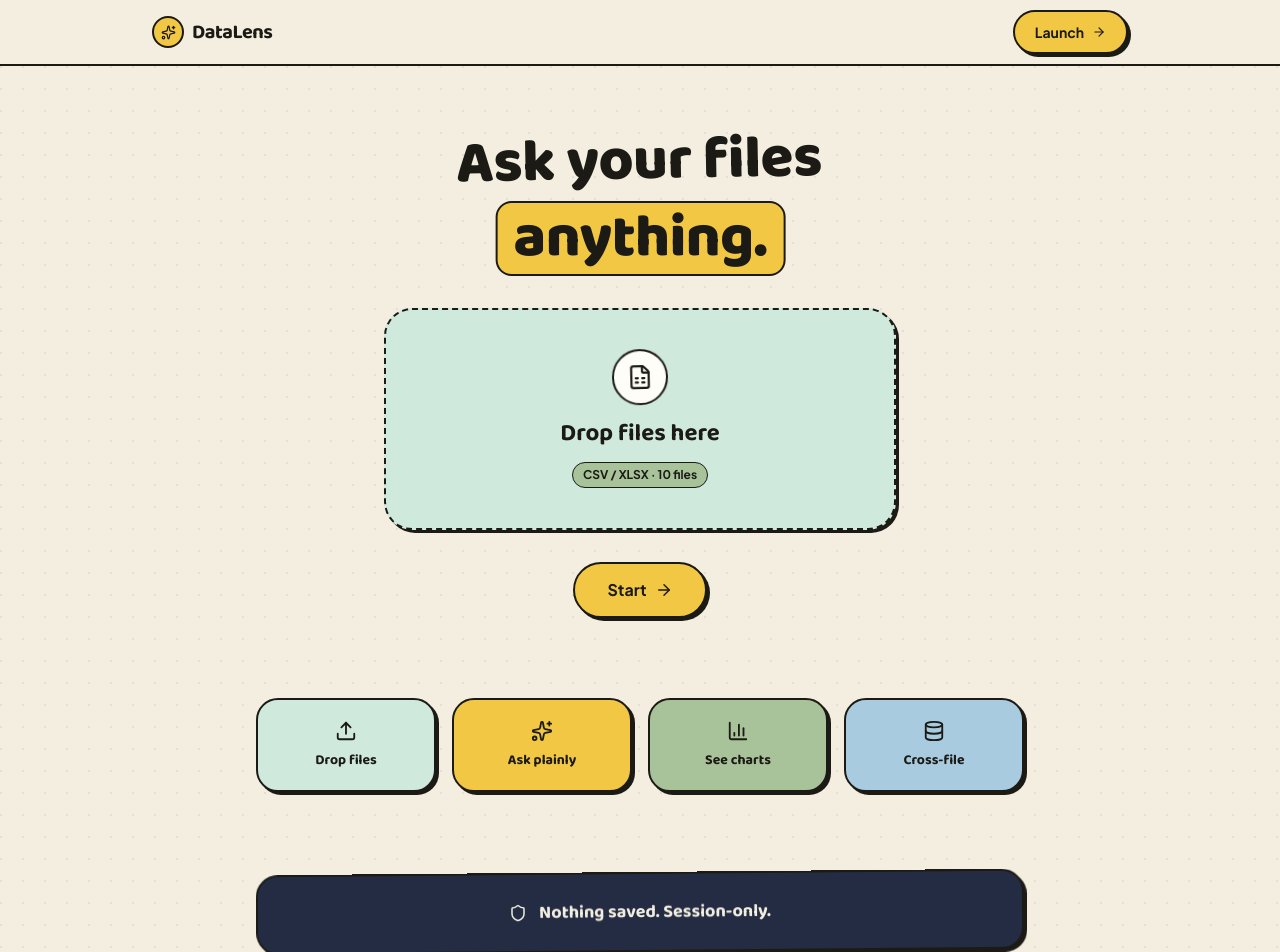
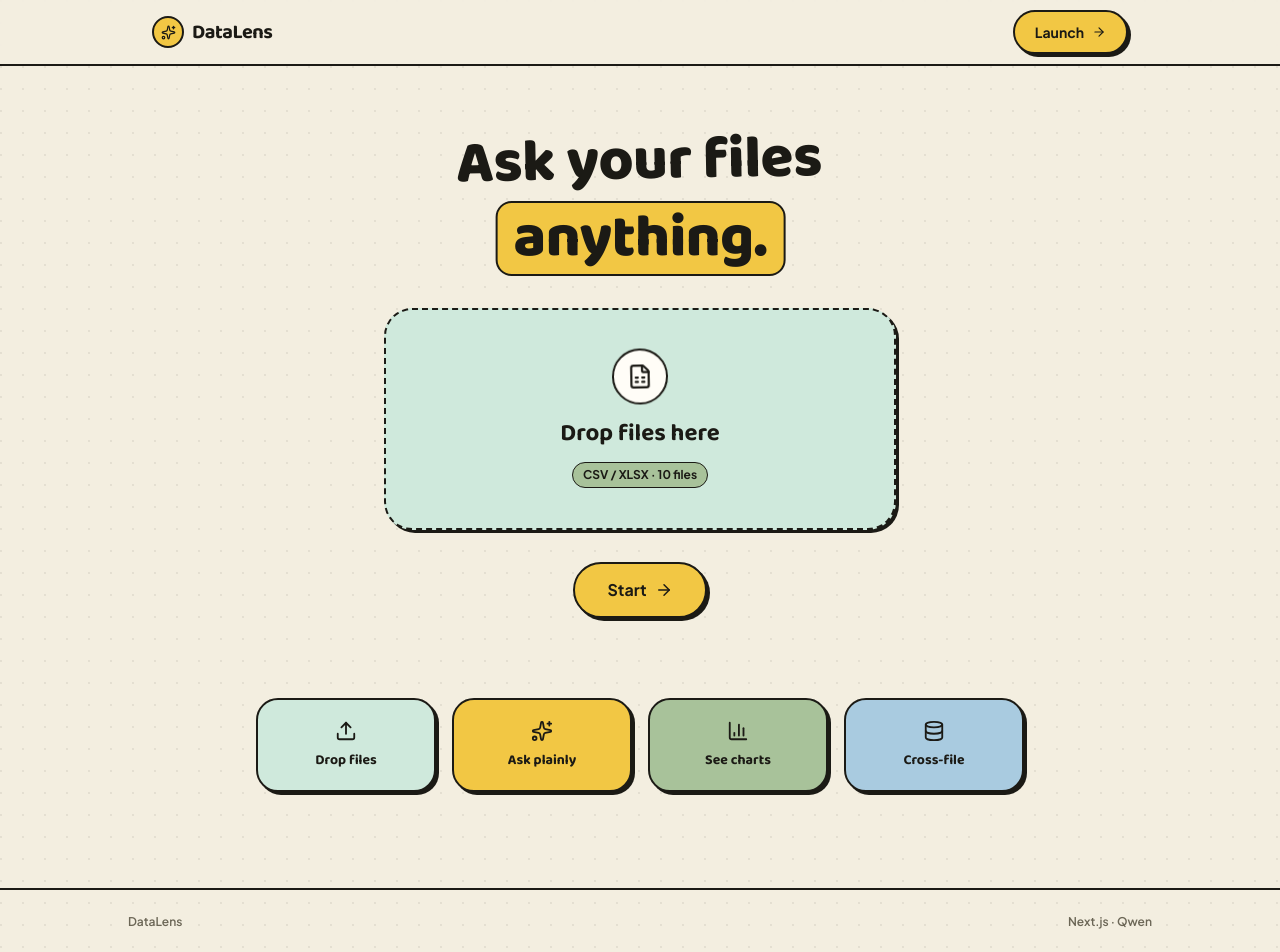
Before and after one commit to SubodhSenpai/Datalens, a Next.js app: page / in a window 1280 px wide. Shown: the top 952 px of the page. Built offline with nearby package versions, Linux system fonts and the light colour scheme.

Commit message:
Remove the session-only strip from the landing page

```diff
--- a/src/app/page.tsx
+++ b/src/app/page.tsx
@@ -5,7 +5,7 @@ import { useRouter } from "next/navigation";
 import Link from "next/link";
 import {
   Upload, Database, BarChart3, FileSpreadsheet,
-  ArrowRight, CheckCircle2, Sparkles, Shield,
+  ArrowRight, CheckCircle2, Sparkles,
 } from "lucide-react";
 
 const FEATURES = [
@@ -107,7 +107,7 @@ export default function HomePage() {
       </section>
 
       {/* ── FEATURES — flat color blocks, icon + one word ── */}
-      <section className="px-6 pb-20">
+      <section className="px-6 pb-24">
         <div className="max-w-3xl mx-auto grid grid-cols-2 md:grid-cols-4 gap-4">
           {FEATURES.map((f, i) => (
             <div
@@ -122,14 +122,6 @@ export default function HomePage() {
         </div>
       </section>
 
-      {/* ── TRUST STRIP ── */}
-      <section className="px-6 pb-24">
-        <div className="max-w-3xl mx-auto glass-card bg-navy text-bg-base p-6 flex items-center justify-center gap-3 rotate-[-0.5deg]">
-          <Shield size={18} />
-          <span className="font-display font-bold text-lg">Nothing saved. Session-only.</span>
-        </div>
-      </section>
-
       {/* ── FOOTER ── */}
       <footer className="border-t-2 border-ink py-6 px-6">
         <div className="max-w-5xl mx-auto flex items-center justify-between text-xs text-text-secondary font-semibold">
```
